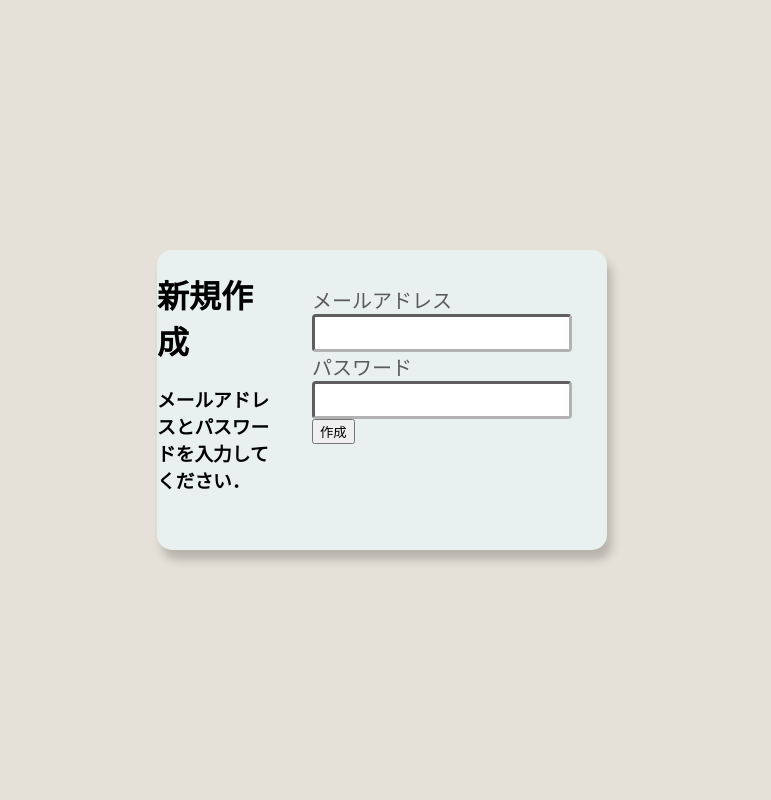
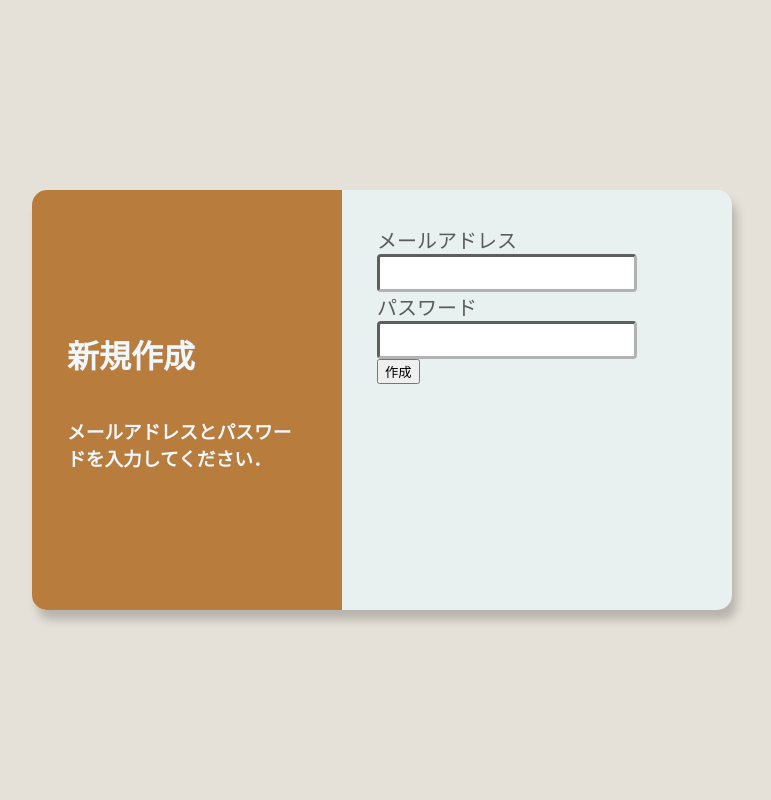
Before and after one commit to Kuni-02/SQLite-login-app, a Flask app: page /new in a window 1280 px wide. Shown: the whole page, without its empty margins (258-1029 px from the left). Run offline with Flask 3, Linux system fonts and the light colour scheme.

Commit message:
Update style.css

```diff
--- a/static/css/style.css
+++ b/static/css/style.css
@@ -8,11 +8,15 @@ body{
     align-items: center;
 
 }
+html{
+    background-color: pink;
+}
+
 .base_box{
     display: flex;
     background-color: rgb(233, 240, 240);
-    height: 300px;
-    width: 450px;
+    height: 420px;
+    width: 700px;
     border-radius: 15px;
     box-shadow: 5px 10px 10px rgba(0,0,0,0.20);
     overflow: hidden;
@@ -26,6 +30,17 @@ body{
     background-color: rgb(84, 107, 129);
     color: aliceblue;
 }
+
+.box_left_new{
+    display: flex;
+    width: 45%;
+    padding: 35px;
+    flex-direction: column;
+    justify-content: center;
+    background-color: rgb(184, 124, 60);
+    color: aliceblue;
+}
+
 .box_right{
     width: 60%;
     padding: 35px;
```
